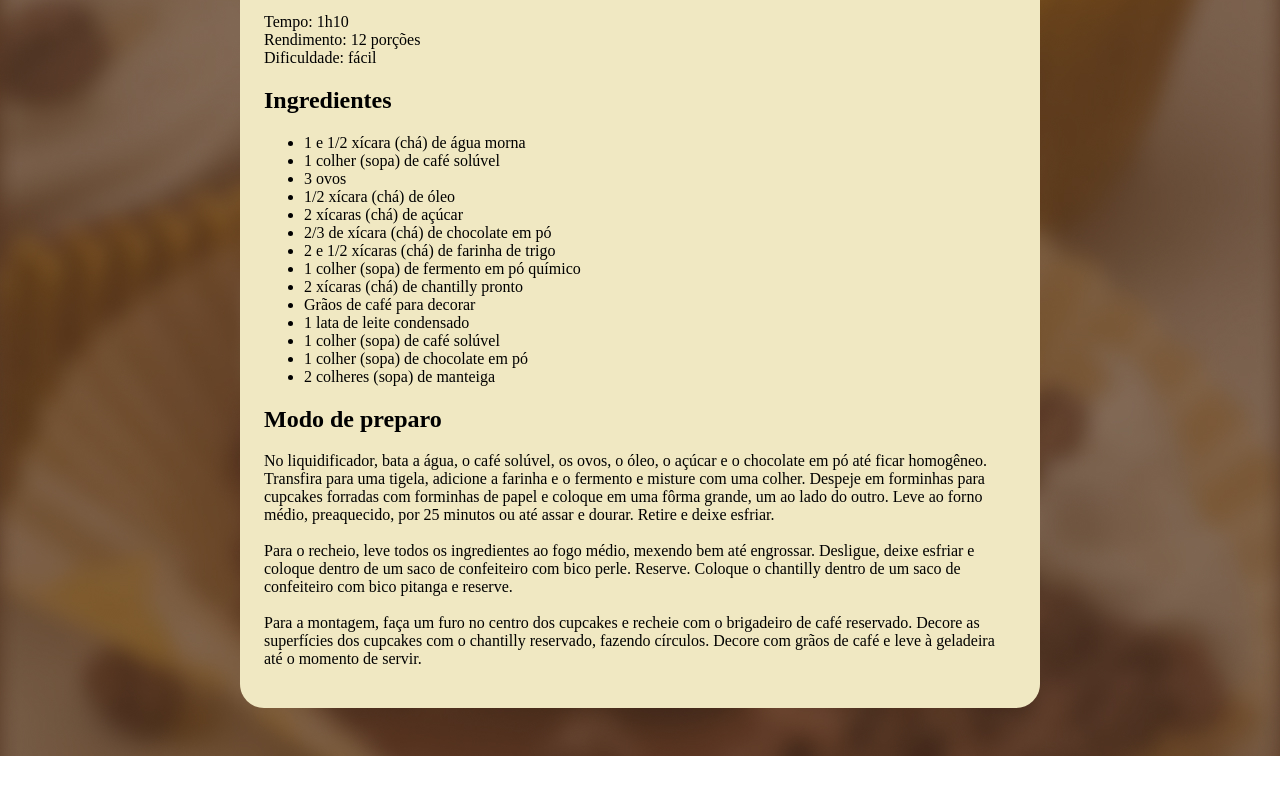
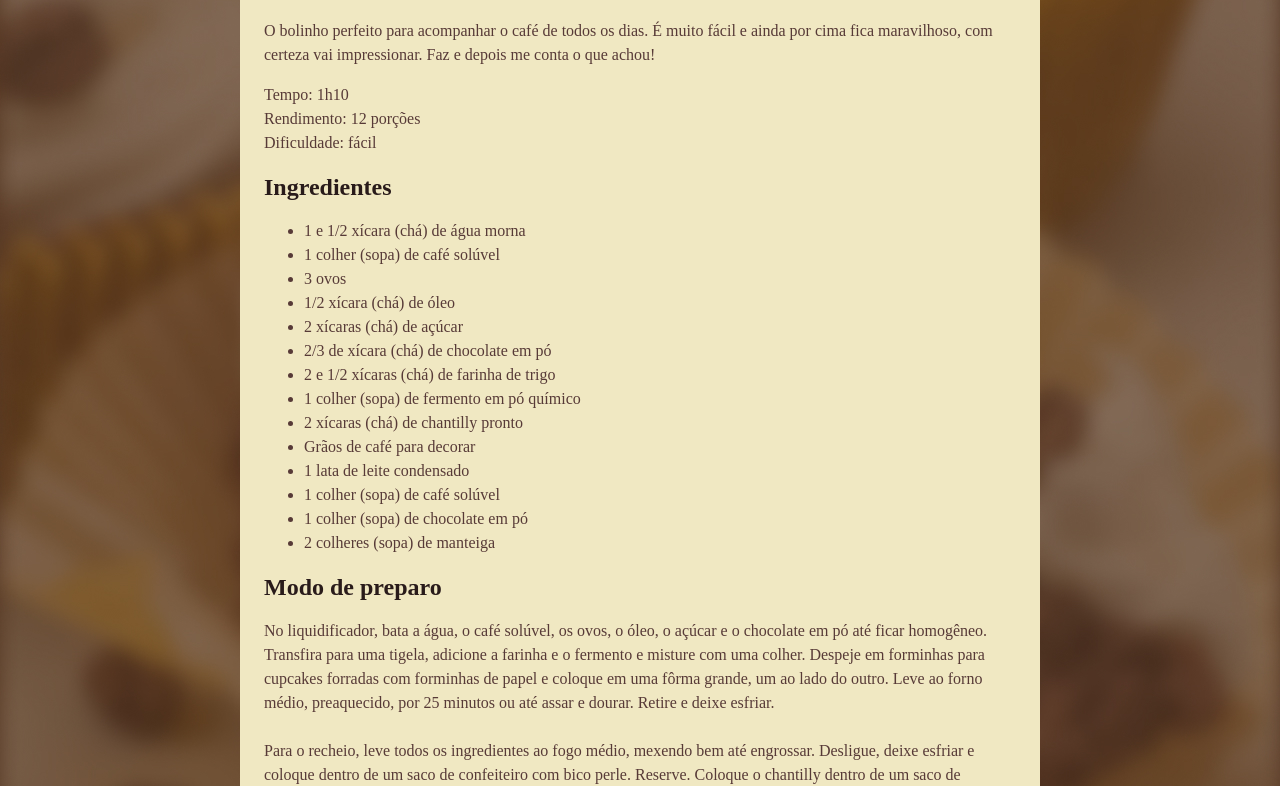
Before and after one commit to ropdias/recipe-page, a plain HTML site: page src/index.html in a window 1280 px wide. Shown: the part 582-1368 px from the top of the page. Before the commit the page ends 1338 px from the top, so only its background shows below. Drawn offline with Linux system fonts and the light colour scheme; a web font is replaced by a local one.

Commit message:
changing fonts

```diff
--- a/src/index.html
+++ b/src/index.html
@@ -1,21 +1,34 @@
 <!DOCTYPE html>
 <html lang="en">
   <head>
+    <link rel="preconnect" href="https://fonts.googleapis.com" />
+    <link rel="preconnect" href="https://fonts.gstatic.com" crossorigin />
     <meta charset="UTF-8" />
     <meta name="viewport" content="width=device-width, initial-scale=1.0" />
     <title>Document</title>
-    <link rel="stylesheet" href="style.css">
+    <link rel="stylesheet" href="style.css" />
+    <link
+      href="https://fonts.googleapis.com/css2?family=Alice&display=swap"
+      rel="stylesheet"
+    />
   </head>
   <body>
     <div id="page">
-      <img src="assets/main-image.jpg" alt="Imagem de um cupcake com graos de café e um chantilly">
+      <img
+        src="assets/main-image.jpg"
+        alt="Imagem de um cupcake com graos de café e um chantilly"
+      />
       <main>
         <section id="about">
           <h1>Cupcake de café com chantilly</h1>
-          <p>O bolinho perfeito para acompanhar o café de todos os dias. É muito fácil e ainda por cima fica maravilhoso, com certeza vai impressionar. Faz e depois me conta o que achou!</p>
           <p>
-            Tempo: 1h10<br>
-            Rendimento: 12 porções<br>
+            O bolinho perfeito para acompanhar o café de todos os dias. É muito
+            fácil e ainda por cima fica maravilhoso, com certeza vai
+            impressionar. Faz e depois me conta o que achou!
+          </p>
+          <p>
+            Tempo: 1h10<br />
+            Rendimento: 12 porções<br />
             Dificuldade: fácil
           </p>
         </section>
@@ -41,11 +54,23 @@
         <section id="preparations">
           <h2>Modo de preparo</h2>
           <p>
-            No liquidificador, bata a água, o café solúvel, os ovos, o óleo, o açúcar e o chocolate em pó até ficar homogêneo. Transfira para uma tigela, adicione a farinha e o fermento e misture com uma colher. Despeje em forminhas para cupcakes forradas com forminhas de papel e coloque em uma fôrma grande, um ao lado do outro. Leve ao forno médio, preaquecido, por 25 minutos ou até assar e dourar. Retire e deixe esfriar.
-            <br><br>
-            Para o recheio, leve todos os ingredientes ao fogo médio, mexendo bem até engrossar. Desligue, deixe esfriar e coloque dentro de um saco de confeiteiro com bico perle. Reserve. Coloque o chantilly dentro de um saco de confeiteiro com bico pitanga e reserve.
-            <br><br>
-            Para a montagem, faça um furo no centro dos cupcakes e recheie com o brigadeiro de café reservado. Decore as superfícies dos cupcakes com o chantilly reservado, fazendo círculos. Decore com grãos de café e leve à geladeira até o momento de servir.
+            No liquidificador, bata a água, o café solúvel, os ovos, o óleo, o
+            açúcar e o chocolate em pó até ficar homogêneo. Transfira para uma
+            tigela, adicione a farinha e o fermento e misture com uma colher.
+            Despeje em forminhas para cupcakes forradas com forminhas de papel e
+            coloque em uma fôrma grande, um ao lado do outro. Leve ao forno
+            médio, preaquecido, por 25 minutos ou até assar e dourar. Retire e
+            deixe esfriar.
+            <br /><br />
+            Para o recheio, leve todos os ingredientes ao fogo médio, mexendo
+            bem até engrossar. Desligue, deixe esfriar e coloque dentro de um
+            saco de confeiteiro com bico perle. Reserve. Coloque o chantilly
+            dentro de um saco de confeiteiro com bico pitanga e reserve.
+            <br /><br />
+            Para a montagem, faça um furo no centro dos cupcakes e recheie com o
+            brigadeiro de café reservado. Decore as superfícies dos cupcakes com
+            o chantilly reservado, fazendo círculos. Decore com grãos de café e
+            leve à geladeira até o momento de servir.
           </p>
         </section>
       </main>
--- a/src/style.css
+++ b/src/style.css
@@ -1,3 +1,9 @@
+:root {
+  font-family: 'Alice', serif;
+  line-height: 150%;
+  color: #573a37;
+}
+
 body {
   background-image: url(assets/bg-image.jpg);
   background-size: cover;
@@ -15,3 +21,17 @@ body {
 img {
   border-radius: 16px;
 }
+
+h1 {
+  line-height: 140%;
+  font-size: 40px;
+}
+
+h2 {
+  font-size: 24px;
+}
+
+h1,
+h2 {
+  color: #291b1a;
+}
```
